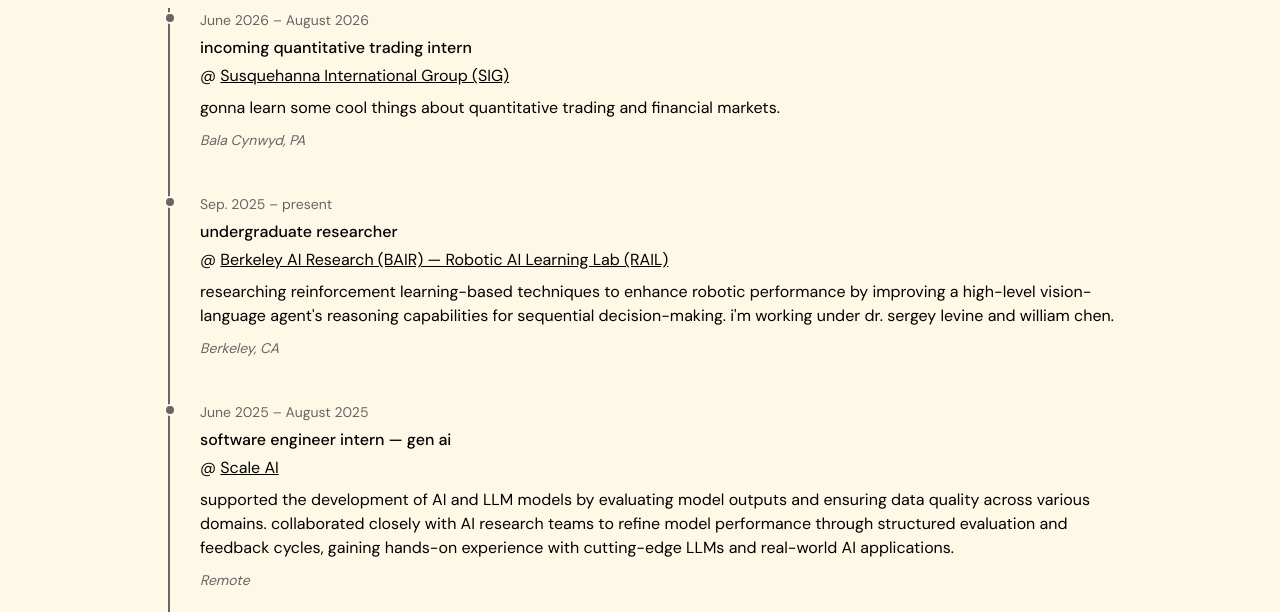
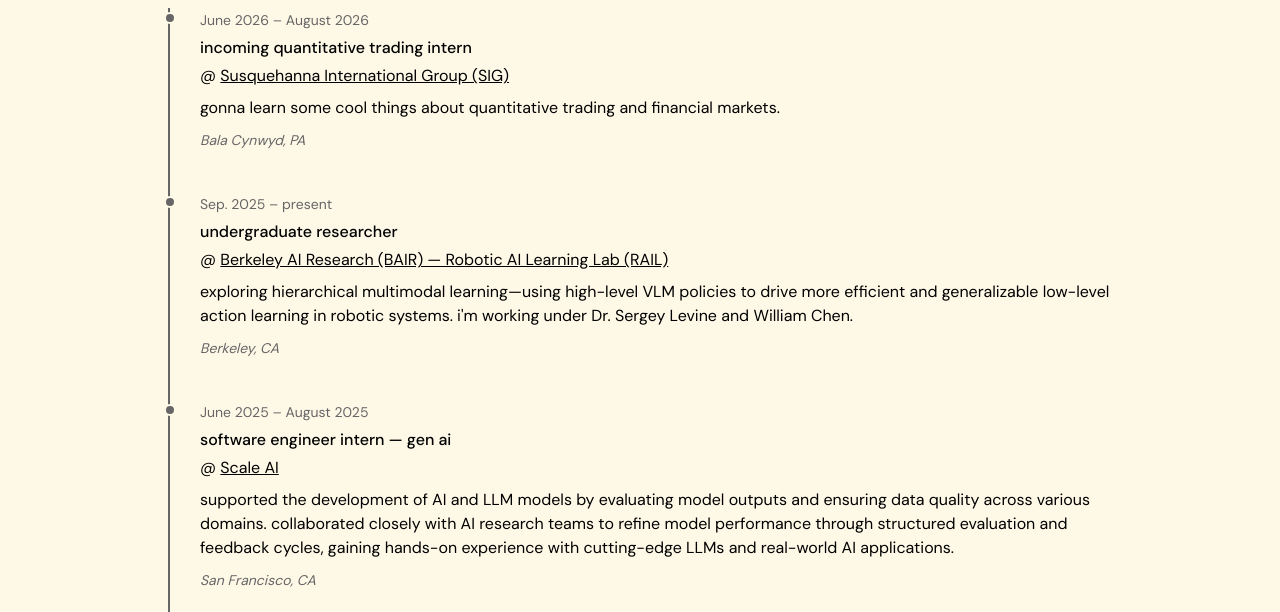
Before and after one commit to nikhilmathihalli/nikhilmathihalli.github.io, a website: page experience.html in a window 1280 px wide. Shown: the part 188-800 px from the top of the page. Drawn offline with Linux system fonts and the light colour scheme.

Commit message:
Update experience.html

```diff
--- a/experience.html
+++ b/experience.html
@@ -55,9 +55,7 @@
             <div class="timeline-date">Sep. 2025 – present</div>
             <div class="timeline-role">undergraduate researcher</div>
             <div class="timeline-org">@ <a href="https://bair.berkeley.edu/" target="_blank">Berkeley AI Research (BAIR) — Robotic AI Learning Lab (RAIL)</a></div>
-            <div class="timeline-description">researching reinforcement learning-based techniques to enhance robotic performance by improving a high-level
-                vision-language agent's reasoning capabilities for sequential decision-making.
-                i'm working under dr. sergey levine and william chen.</div>
+            <div class="timeline-description">exploring hierarchical multimodal learning—using high-level VLM policies to drive more efficient and generalizable low-level action learning in robotic systems. i'm working under Dr. Sergey Levine and William Chen.</div>
             <div class="timeline-tech">Berkeley, CA</div>
           </div>
 
@@ -66,7 +64,7 @@
             <div class="timeline-role">software engineer intern — gen ai</div>
             <div class="timeline-org">@ <a href="https://scale.com/" target="_blank">Scale AI</a></div>
             <div class="timeline-description">supported the development of AI and LLM models by evaluating model outputs and ensuring data quality across various domains. collaborated closely with AI research teams to refine model performance through structured evaluation and feedback cycles, gaining hands-on experience with cutting-edge LLMs and real-world AI applications.</div>
-            <div class="timeline-tech">Remote</div>
+            <div class="timeline-tech">San Francisco, CA</div>
           </div>
 
           <div class="timeline-item">
```
